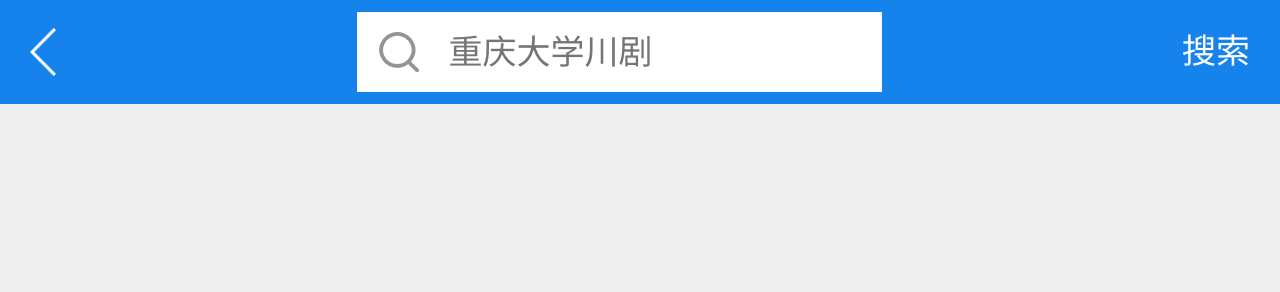
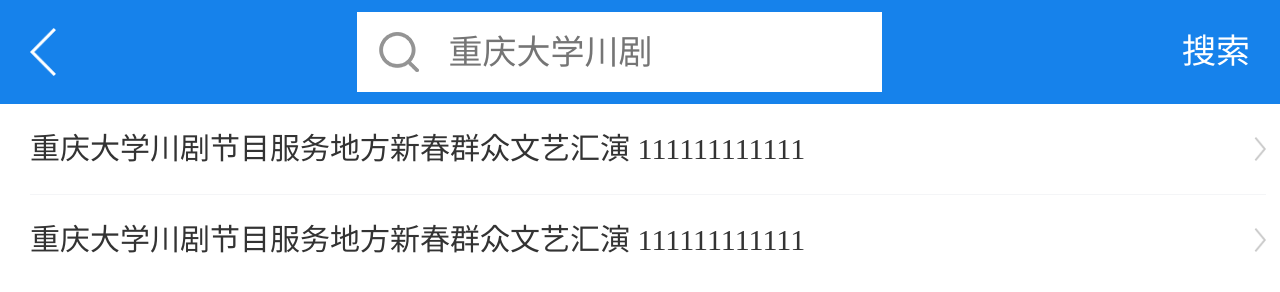
Before and after one commit to chennlang/cquccdemo, a website: page src/pages/search/index.html in a window 1280 px wide. Drawn offline with nearby package versions, Linux system fonts and the light colour scheme; files that its build step writes are made by us from their sources.

```diff
--- a/src/pages/search/index.html
+++ b/src/pages/search/index.html
@@ -17,6 +17,20 @@
 	</style>
 	<body>
 		<div class="cq-page">
+			<div class="search-content">
+				<ul class="wrap">
+					<li class="item">
+						<a href="" target="_self">
+						重庆大学川剧节目服务地方新春群众文艺汇演	111111111111
+						<span class="next-icon"><img src="../../static/images/next.png" alt="next"> </span>
+						</a>
+					</li>
+					<li class="item">
+						重庆大学川剧节目服务地方新春群众文艺汇演	111111111111
+						<span class="next-icon"><img src="../../static/images/next.png" alt="next"> </span>
+					</li>
+				</ul>
+			</div>
       <div class="search-bar">
         <span class="__go-back">
           <img src="../../static/images/goBack.png" alt="back">
--- a/src/static/css/search.less
+++ b/src/static/css/search.less
@@ -30,6 +30,41 @@
 .cq-page{
   width: 100%;
   height: 100%;
+	background-color: #ffffff;
+	padding-top: 104px;
+	box-sizing: border-box;
+	.search-content{
+		padding: 0px 30px;
+		box-sizing: border-box;
+		.wrap{
+			.item{
+				position: relative;
+				width: 100%;
+				height: 90px;
+				line-height: 90px;
+				font-size: 30px;
+				padding-right: 16px;
+				overflow:hidden;
+				text-overflow:ellipsis;
+				white-space:nowrap;
+				.next-icon{
+					position: absolute;
+					right: 0;
+					top: 50%;
+					width: 12px;
+					height: 24px;
+					margin-top: -12px;
+					img{
+						width: 100%;
+						height: 100%;
+					}
+				}
+			}
+			.item:not(:last-child){
+				border-bottom: 1px solid #F4F5F7;
+			}
+		}
+	}
   // 搜索栏
   .search-bar{
     position: fixed;
```
Also changed, not shown: src/pages/index.html (+3 -2 lines), dist/project/pages/index.html, dist/project/pages/search/index.html, dist/project/static/css/search.css, dist/project/static/images/next.png (added), src/static/images/next.png (added), 1 other file.
